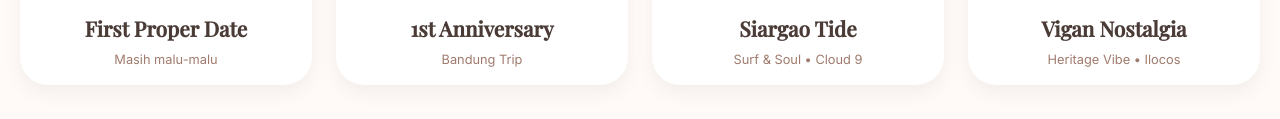
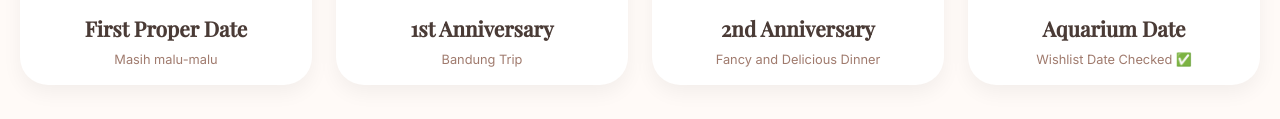
Before and after one commit to angk-asa/nikiasaanniv, a plain HTML site: page index.html in a window 1280 px wide. Shown: the part 1708-1827 px from the top of the page. Drawn offline with nearby package versions, Linux system fonts and the light colour scheme; a web font is replaced by a local one.

Commit message:
Update index.html

```diff
--- a/index.html
+++ b/index.html
@@ -670,7 +670,7 @@
       This is a curated archive of our shared horizon a digital testament to a love that only grows warmer with time.</p>
     <div class="hero-buttons">
       <a href="#" class="btn-primary"><i class="fas fa-gift"></i> Relive the magic</a>
-      <a href="#" class="btn-outline whatsapp-note"><i class="fab fa-whatsapp"></i> Send me a note</a>
+      <a href="#" class="btn-outline whatsapp-note"> Send me a note</a>
     </div>
   </div>
 
@@ -746,17 +746,17 @@
       </div>
     </div>
     <div class="gallery-card" onclick="openImageModal(this)">
-      <img src="https://picsum.photos/id/104/400/300" alt="Siargao Tide" class="gallery-img" onerror="this.src='https://picsum.photos/id/127/400/300'">
+      <img src="https://lh3.googleusercontent.com/d/1WAL4_bIrpmtUrJY1YPsvQ5ldXICMYhe_" alt="2nd anniv" class="gallery-img" onerror="this.src='https://picsum.photos/id/127/400/300'">
       <div class="gallery-caption">
-        <h4>Siargao Tide</h4>
-        <p>Surf & Soul • Cloud 9</p>
+        <h4>2nd Anniversary</h4>
+        <p>Fancy and Delicious Dinner</p>
       </div>
     </div>
     <div class="gallery-card" onclick="openImageModal(this)">
-      <img src="https://picsum.photos/id/104/400/300" alt="Vigan Nostalgia" class="gallery-img" onerror="this.src='https://picsum.photos/id/20/400/300'">
+      <img src="https://lh3.googleusercontent.com/d/1Rnt8M4zB8Jt-EWRiAA43hF1ZUl6fu3-M" alt="aquarium date" class="gallery-img" onerror="this.src='https://picsum.photos/id/20/400/300'">
       <div class="gallery-caption">
-        <h4>Vigan Nostalgia</h4>
-        <p>Heritage Vibe • Ilocos</p>
+        <h4>Aquarium Date</h4>
+        <p>Wishlist Date Checked ✅</p>
       </div>
     </div>
   </div>
```
